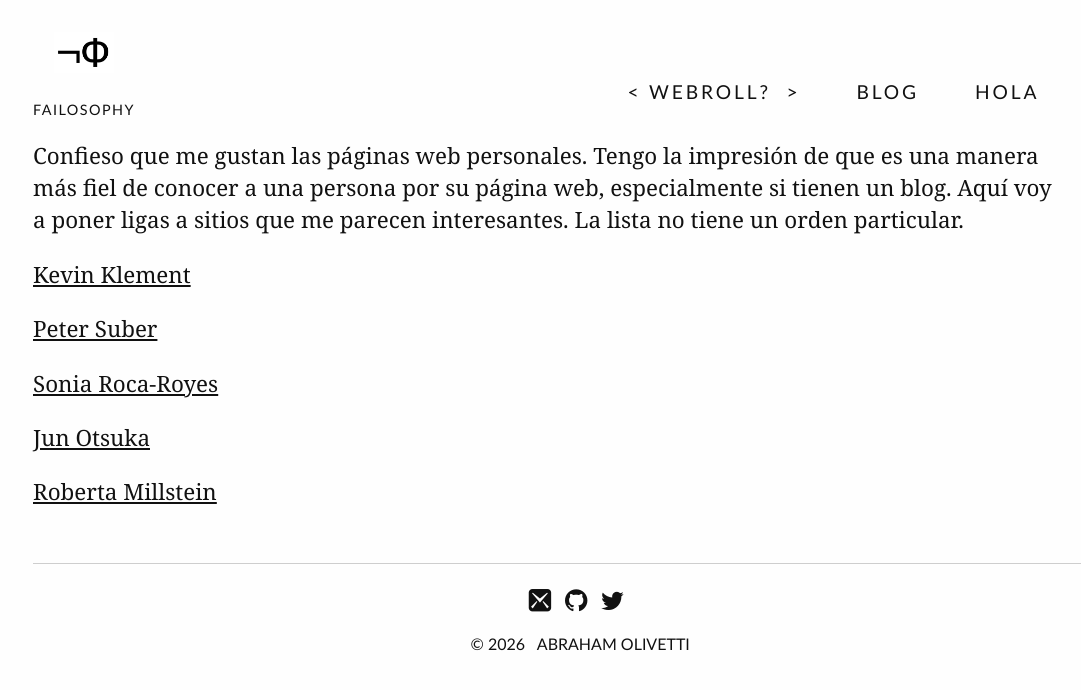
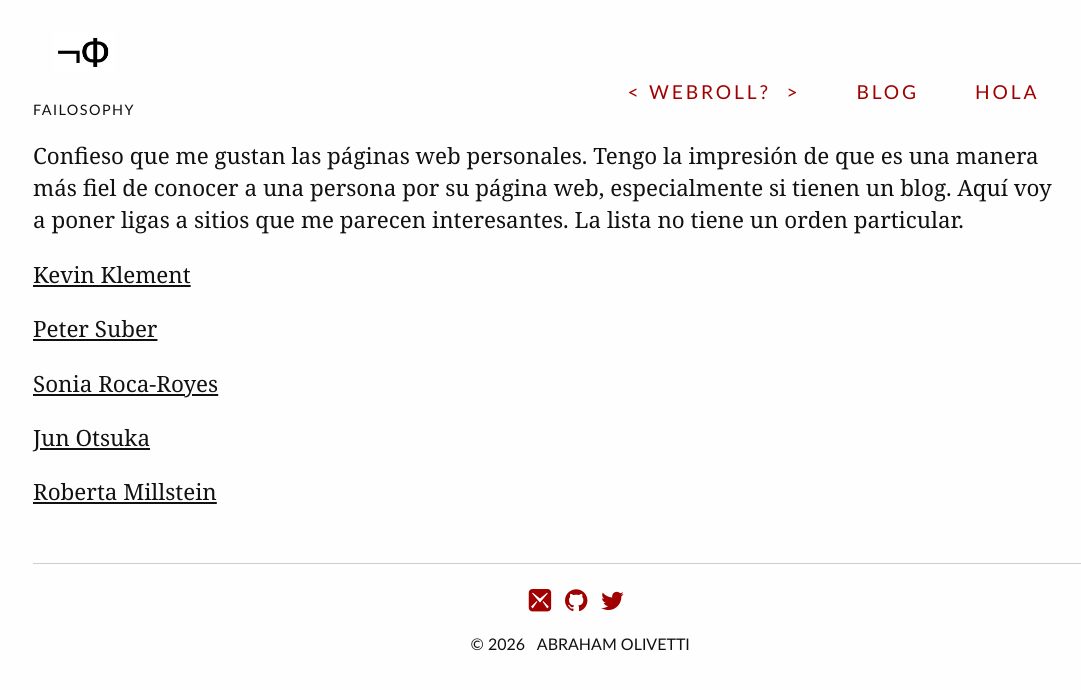
Before and after one commit to Oiuhukt/failosophy, a Jekyll site: the page built from page/index.md, in a window 1280 px wide. Shown: the top 690 px of the page, without its empty margins (31-1112 px from the left). Built offline with Jekyll 4.4.1, drawn with Linux system fonts in a browser that asks for light colours; some web fonts are replaced.

Commit message:
dando formato al último post

```diff
--- a/css/tufte.scss
+++ b/css/tufte.scss
@@ -5,7 +5,7 @@
 
 $text-color: #111111; /* Already correct */
 $bg-color: #fefefe; /* Changed from #fffff8 to cleaner off-white */
-$contrast-color: $text-color;
+$contrast-color: #a00000;
 $link-style: underline;
 $border-color: $text-color;
 
```
